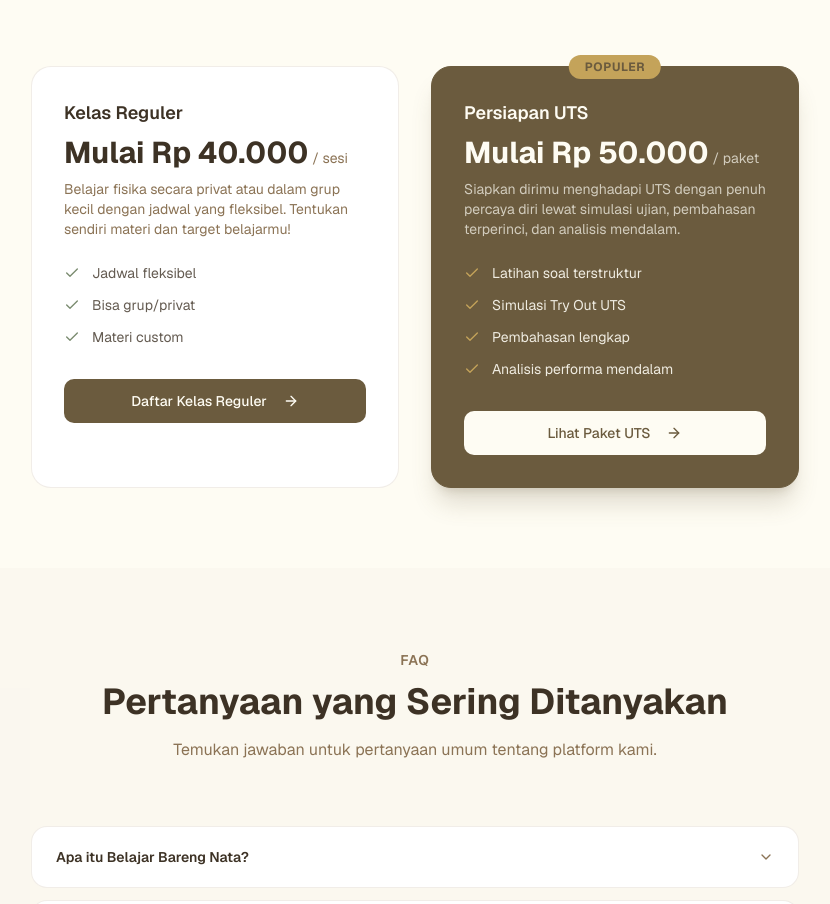
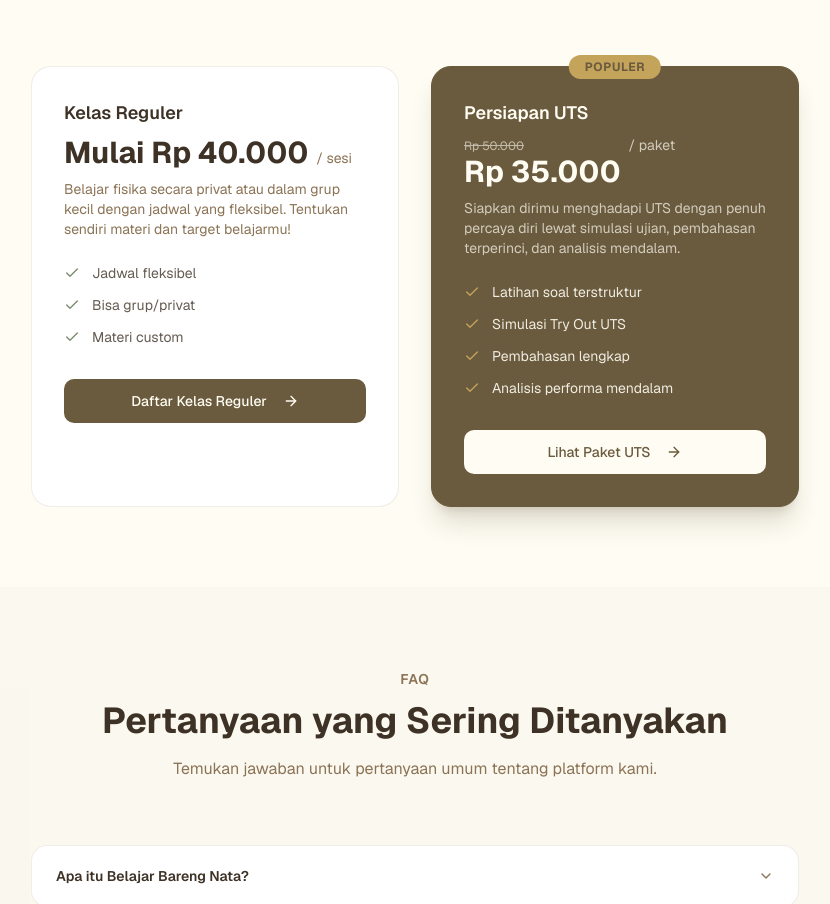
Before and after one commit to pranata-dev/bbn-website, a Next.js app: page / in a window 1280 px wide. Shown: the part 2361-3265 px from the top of the page, without its empty margins (225-1055 px from the left). Built offline with nearby package versions, Linux system fonts and the light colour scheme.

Commit message:
feat: implement strikethrough pricing in landing page

```diff
--- a/src/components/landing/PricingSection.tsx
+++ b/src/components/landing/PricingSection.tsx
@@ -3,7 +3,19 @@ import { Button } from "@/components/ui/button"
 import { Check, ArrowRight } from "lucide-react"
 import { FadeInUp, HoverScale, StaggerContainer, StaggerItem } from "@/components/animations"
 
-const plans = [
+interface Plan {
+    name: string
+    price: string
+    originalPrice?: string
+    period?: string
+    description: string
+    features: string[]
+    cta: string
+    href: string
+    highlighted: boolean
+}
+
+const plans: Plan[] = [
     {
         name: "Kelas Reguler",
         price: "Mulai Rp 40.000",
@@ -20,7 +32,8 @@ const plans = [
     },
     {
         name: "Persiapan UTS",
-        price: "Mulai Rp 50.000",
+        price: "Rp 35.000",
+        originalPrice: "Rp 50.000",
         period: "/ paket",
         description: "Siapkan dirimu menghadapi UTS dengan penuh percaya diri lewat simulasi ujian, pembahasan terperinci, dan analisis mendalam.",
         features: [
@@ -72,10 +85,17 @@ export function PricingSection() {
                                 <h3 className={`text-lg font-semibold mb-2 ${plan.highlighted ? "text-cream" : "text-foreground"}`}>
                                     {plan.name}
                                 </h3>
-                                <div className="flex items-baseline gap-1">
-                                    <span className={`text-3xl font-bold ${plan.highlighted ? "text-cream" : "text-foreground"}`}>
-                                        {plan.price}
-                                    </span>
+                                <div className="flex items-baseline gap-2">
+                                    <div className="flex flex-col">
+                                        {plan.originalPrice && (
+                                            <span className={`text-xs line-through opacity-60 ${plan.highlighted ? "text-cream" : "text-muted-foreground"}`}>
+                                                {plan.originalPrice}
+                                            </span>
+                                        )}
+                                        <span className={`text-3xl font-bold ${plan.highlighted ? "text-cream" : "text-foreground"}`}>
+                                            {plan.price}
+                                        </span>
+                                    </div>
                                     {plan.period && (
                                         <span className={`text-sm ${plan.highlighted ? "text-cream/70" : "text-muted-foreground"}`}>
                                             {plan.period}
```
